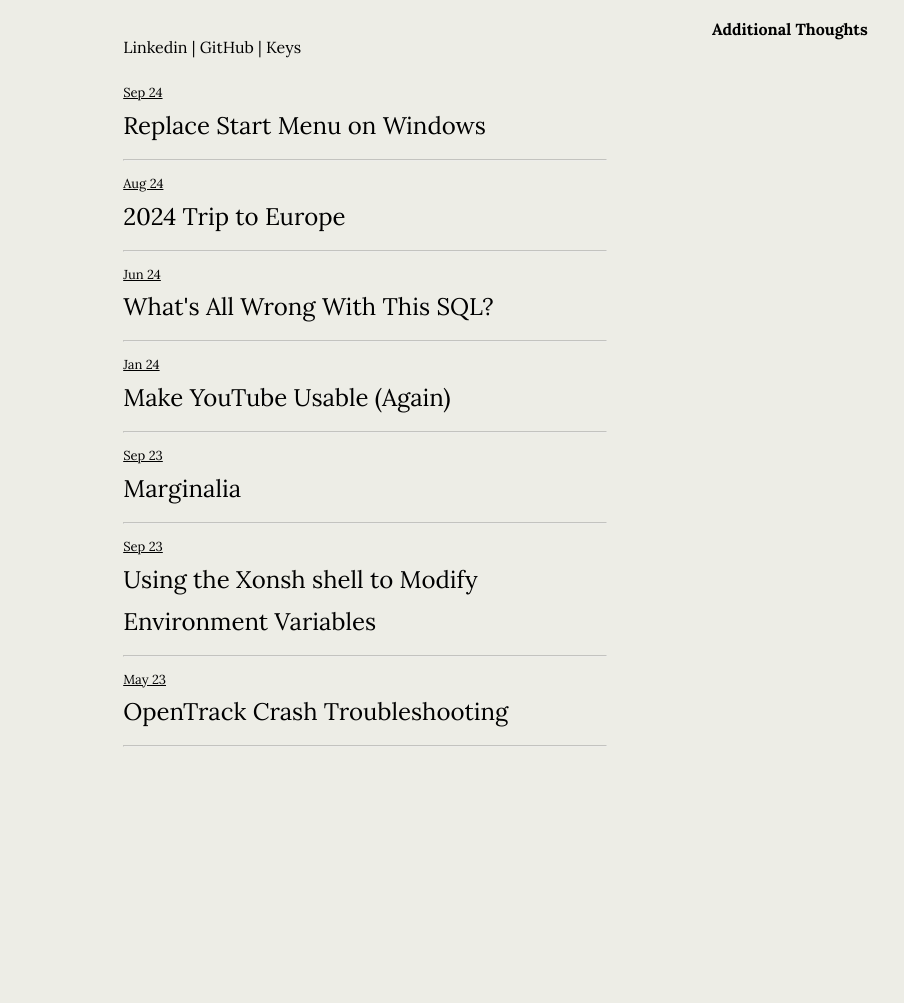
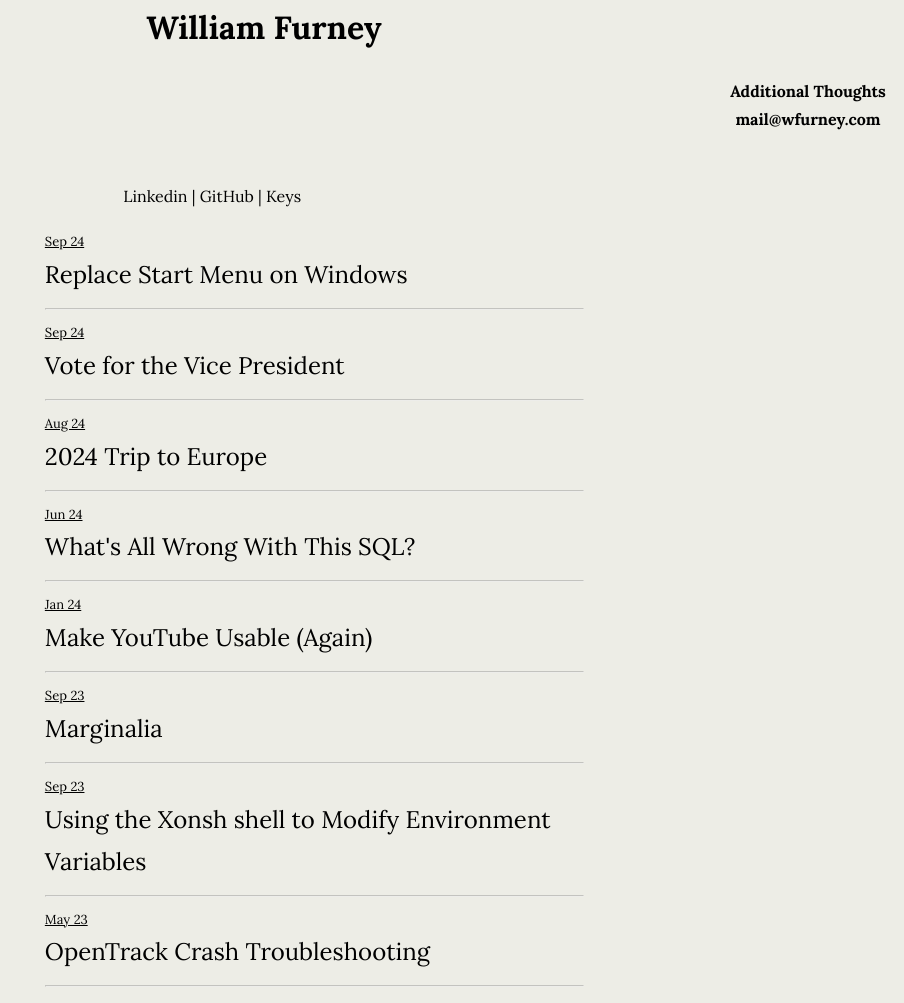
Before and after one commit to wfurney13/wfurney13.github.io, a Jekyll site: the page built from articles/index.md, in a window 1280 px wide and 1003 px high. Shown: the whole window, without its empty margins (376-1280 px from the left). Built offline with Jekyll 4.4.1, drawn with Linux system fonts in a browser that asks for light colours.

Commit message:
formatting changes

```diff
--- a/_includes/blog_head.html
+++ b/_includes/blog_head.html
@@ -6,8 +6,6 @@
     </h1>
     <h1 class="hindex_right">
         <a class="no_border" href="/articles/"> Additional Thoughts</a>
+        <a class="no_border" href="mailto:mail@wfurney.com">mail@wfurney.com</a>
     </h1>
-    <p class="pheader">
-        <a class="no_border" href="mailto:mail@wfurney.com">mail@wfurney.com</a>
-    </p>
 </head>
--- a/_layouts/articles.md
+++ b/_layouts/articles.md
@@ -1,5 +1,15 @@
 {% include css_link.html %}
-{% include blog_head.html %}
+
+<head>
+    <title>wfurney.com</title>
+    <h1>
+        <a class = "no_border" href="/index.html">William Furney</a>
+    </h1>
+    <h1 class="hindex_right">
+        <a class="no_border" href="/articles/"> Additional Thoughts</a>
+        <a class="no_border" href="mailto:mail@wfurney.com">mail@wfurney.com</a>
+    </h1>
+</head>
 
 <ul class="ulnone">
     <p style="padding-left: 0"><br>
@@ -9,6 +19,9 @@
         <li class="large">
             <u style="font-size: small;">Sep 24</u><br>
             <a class = "no_border" href="replacestart.html">Replace Start Menu on Windows</a><br>
+            <hr class="linebreak">
+            <u style="font-size: small;">Sep 24</u><br>
+                        <a class = "no_border" href="whynottrump.html">Vote for the Vice President</a><br>
             <hr class="linebreak">
             <u style="font-size: small;">Aug 24</u><br>
             <a class = "no_border" href="24tte.html">2024 Trip to Europe</a><br>
--- a/articles/index.md
+++ b/articles/index.md
@@ -2,48 +2,3 @@
 permalink: /articles/
 layout: articles
 ---
-
-<html>
-<link rel="stylesheet" href="../css/core.css" />
-
-<head>
-
-  <title>wfurney.com</title>
-  <h1 class="hindex">
-    <a href="../index.html"> William Furney</a>
-  </h1>
-  <p class="pheader">
-    <a href="mailto:mail@wfurney.com">mail@wfurney.com</a>
-  </p>
-</head>
-<ul>
-  <p syle="text-align: left;"><br>
-    <a href="https://www.linkedin.com/in/william-furney-39a418154/">Linkedin</a>
-    | <a href="https://github.com/wfurney13/">GitHub</a>
-    | <a href="../keys.html">Keys</a>
-    <li>
-      <u style="font-size: small;">Sep 24</u><br>
-      <a href="replacestart.html">Replace Start Menu on Windows</a><br>
-      <hr class="linebreak">
-      <u style="font-size: small;">Aug 24</u><br>
-      <a href="24tte.html">2024 Trip to Europe</a><br>
-      <hr class="linebreak">
-      <u style="font-size: small;">Jun 24</u><br>
-      <a href="wwwtsql.html">What's All Wrong With This SQL?</a><br>
-      <hr class="linebreak">
-      <u style="font-size: small;">Jan 24</u><br>
-      <a href="useyt.html">Make YouTube Usable (Again)</a><br>
-      <hr class="linebreak">
-      <u style="font-size: small;">Sep 23</u> <br>
-      <a href="marg.html">Marginalia</a><br>
-      <hr class="linebreak">
-      <u style="font-size: small;">Sep 23</u><br>
-      <a href="xpev.html">Using the Xonsh shell to Modify Environment Variables</a><br>
-      <hr class="linebreak">
-      <u style="font-size: small;">May 23</u><br>
-      <a href="otcd.html">OpenTrack Crash Troubleshooting</a><br>
-      <hr class="linebreak">
-    </li>
-</ul>
-
-</html>
--- a/css/core.css
+++ b/css/core.css
@@ -302,6 +302,7 @@ pre.highlight {
 
 }
 
+
 ul#markdown-toc {
   list-style-type: circle;
   margin-left: 0%;
@@ -309,6 +310,7 @@ ul#markdown-toc {
   margin-top: 77px;
   position: relative;
 }
+
 
 li.large::marker {
   content: none;
@@ -319,7 +321,7 @@ ul.ulnone {
 }
 
 div.footnotes {
-  padding-left: 30%;
+  padding-left: 43.88%;
 }
 
 ol {
@@ -479,7 +481,7 @@ footer {
 }
 
 h1 {
-  margin-top: 40;
+  margin-top: 0;
   text-align: center;
 }
 
@@ -495,6 +497,12 @@ li::marker {
   font-weight: bold;
 }
 
+div.footnotes li::marker {
+  content: "FN" counter(list-item);
+  color: #d4d000;
+  font-weight: bold;
+}
+
 li {
   font-size: small;
 }
@@ -504,16 +512,16 @@ li.large {
 }
 
 .hindex {
-  position: fixed;
-  margin-top: 15px;
+  position: relative;
+  margin-top: 0;
   margin-left: -85%;
   font-size: 16px;
   font-family: 'Lora', serif;
 }
 
 .hindex_right {
-  position: fixed;
-  margin-top: 15px;
+  position: relative;
+  margin-top: 0;
   margin-left: 85%;
   font-size: 16px;
   font-family: 'Lora', serif;
@@ -680,17 +688,26 @@ h2 {
 }
 
 @media only screen and (min-width: 1200px) {
-  /* .pbody {
-    padding-left: 30%;
-    padding-right: 30%;
-    padding-top: 5px;
-    padding-bottom: 5px;
-  } */
+
+  /*
+  @media only screen and (min-width: 1200px) {
+  li {
+    font-size: 10;
+    padding-right: 0px;
+    margin-left: -22%;
+    padding-left: 5%;
+  }
+  */
+
+  li p {
+    padding-left: 0;
+    padding-right: 0;
+  }
 
   ul {
     list-style-type: circle;
     padding-left: 39%;
-    padding-right: 0%;
+    padding-right: 25%;
   }
 
   ul#markdown-toc {
@@ -738,8 +755,10 @@ h2 {
 
 
   li {
-    font-size: small;
-    padding-right: 38%;
+    font-size: 10;
+    padding-right: 0px;
+    margin-left: -22%;
+    padding-left: 5%;
   }
 
   .prefs {
```
